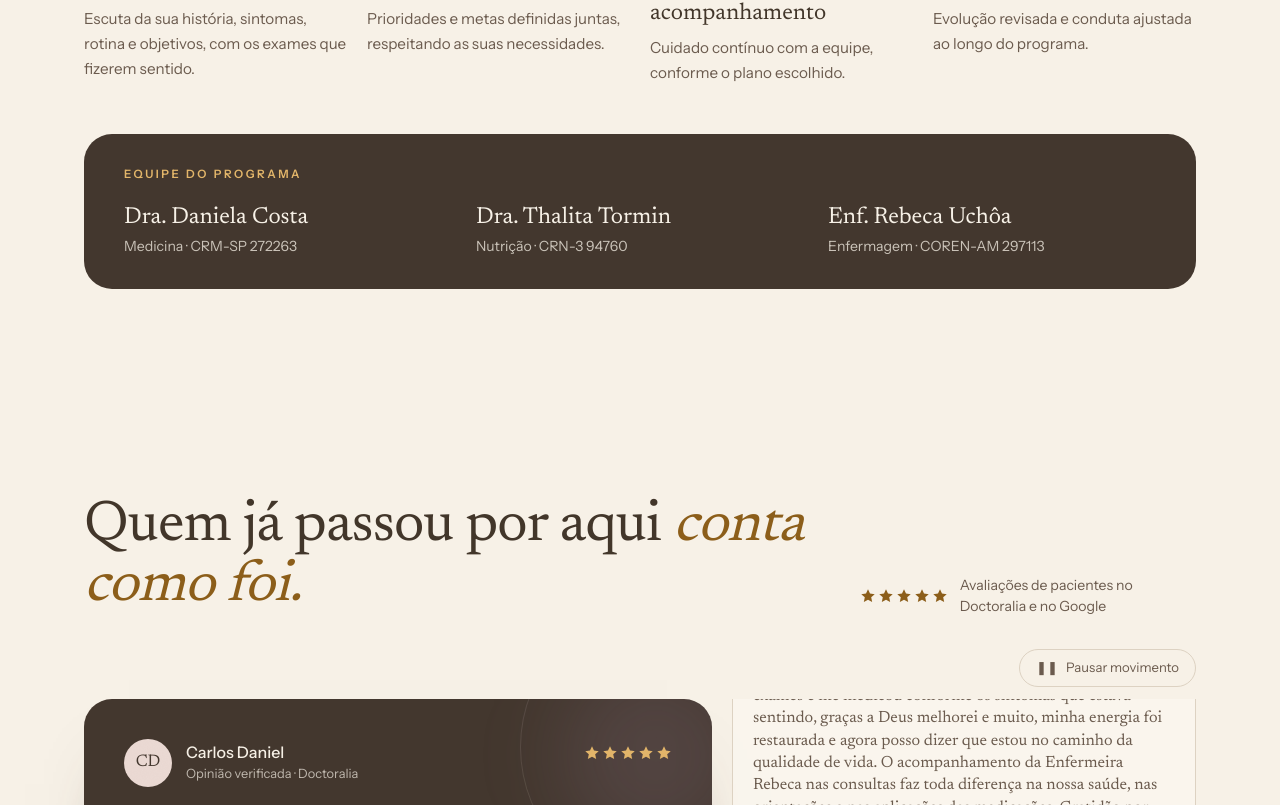
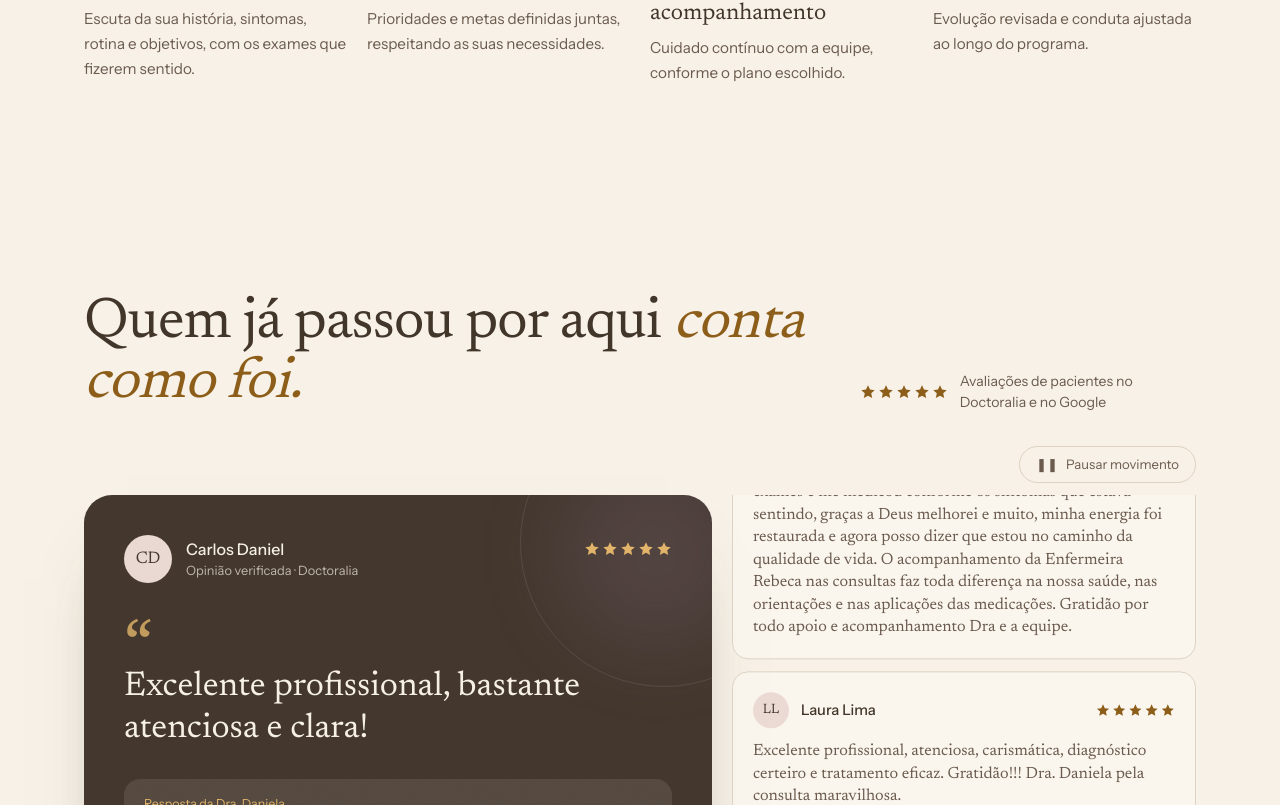
Before and after one commit to Zynta-Ecossistema/dra-daniela-costa-site, a Next.js app: page / in a window 1280 px wide. Shown: the part 1795-2600 px from the top of the page. Built offline with nearby package versions, Linux system fonts and the light colour scheme.

Commit message:
Equipe do programa movida para depois do mapa

```diff
--- a/app/page.tsx
+++ b/app/page.tsx
@@ -5,6 +5,7 @@ import { Como } from "@/components/Como";
 import { Reviews } from "@/components/Reviews";
 import { Sobre } from "@/components/Sobre";
 import { Trajetoria } from "@/components/Trajetoria";
+import { Equipe } from "@/components/Equipe";
 import { Onde } from "@/components/Onde";
 import { Faq } from "@/components/Faq";
 import { Contact } from "@/components/Contact";
@@ -22,6 +23,7 @@ export default function Page() {
         <Reviews />
         <Sobre />
         <Trajetoria />
+        <Equipe />
         <Onde />
         <Faq />
         <Contact />
--- a/components/Como.tsx
+++ b/components/Como.tsx
@@ -1,5 +1,4 @@
 import { Reveal } from "./Reveal";
-import { TEAM } from "@/lib/site";
 
 const steps = [
   ["01", "Primeira consulta", "Escuta da sua história, sintomas, rotina e objetivos, com os exames que fizerem sentido.", "Consulta"],
@@ -29,18 +28,6 @@ export function Como() {
           </Reveal>
         ))}
       </ol>
-
-      <Reveal className="on-dark mt-12 rounded-[28px] bg-cocoa px-7 py-8 text-paper sm:px-10">
-        <p className="eyebrow text-gold-light">Equipe do programa</p>
-        <ul className="mt-5 grid gap-6 sm:grid-cols-3">
-          {TEAM.map(([n, r]) => (
-            <li key={n}>
-              <p className="font-serif text-[1.45rem] leading-tight">{n}</p>
-              <p className="mt-1 text-[0.88rem] text-paper/75">{r}</p>
-            </li>
-          ))}
-        </ul>
-      </Reveal>
     </section>
   );
 }
--- /dev/null
+++ b/components/Equipe.tsx
@@ -0,0 +1,20 @@
+import { Reveal } from "./Reveal";
+import { TEAM } from "@/lib/site";
+
+export function Equipe() {
+  return (
+    <section id="equipe" className="mx-auto max-w-6xl px-5 py-14 lg:py-20">
+      <Reveal className="on-dark rounded-[28px] bg-cocoa px-7 py-8 text-paper sm:px-10">
+        <p className="eyebrow text-gold-light">Equipe do programa</p>
+        <ul className="mt-5 grid gap-6 sm:grid-cols-3">
+          {TEAM.map(([n, r]) => (
+            <li key={n}>
+              <p className="font-serif text-[1.45rem] leading-tight">{n}</p>
+              <p className="mt-1 text-[0.88rem] text-paper/75">{r}</p>
+            </li>
+          ))}
+        </ul>
+      </Reveal>
+    </section>
+  );
+}
```
